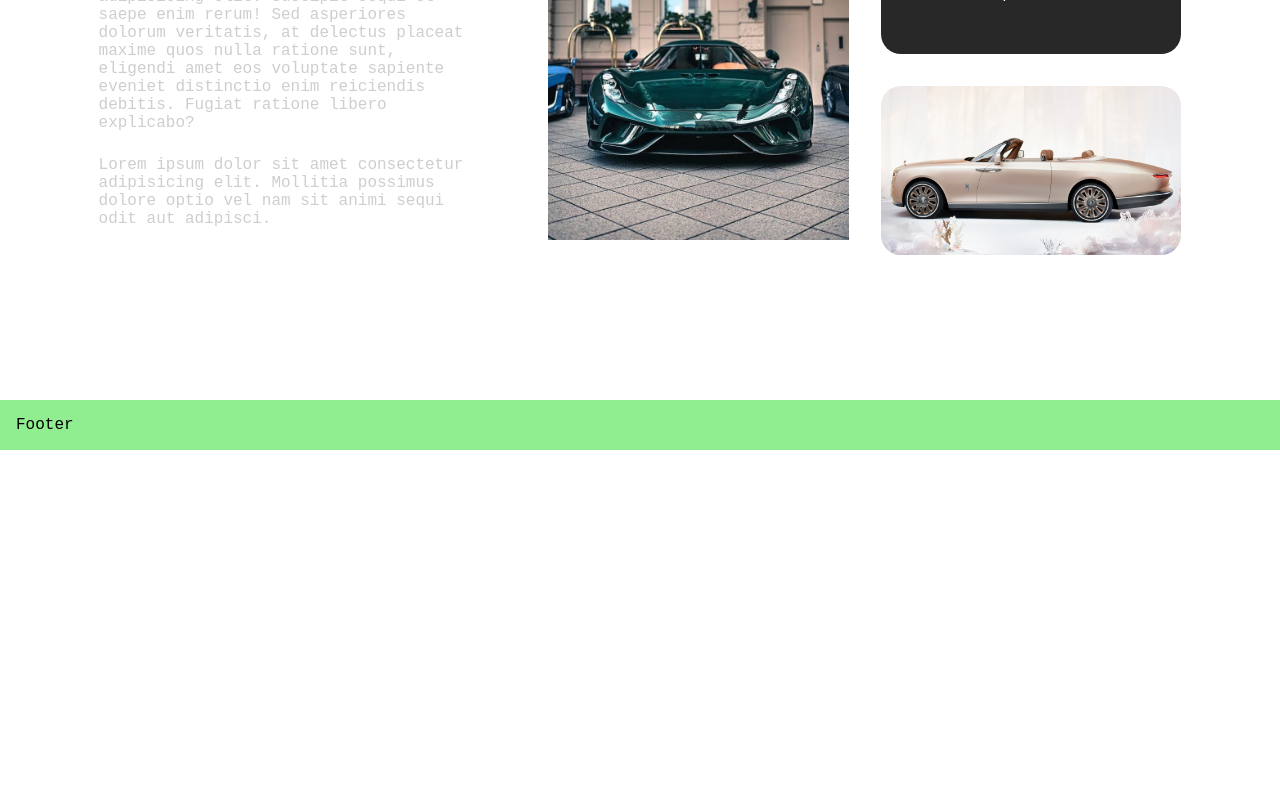
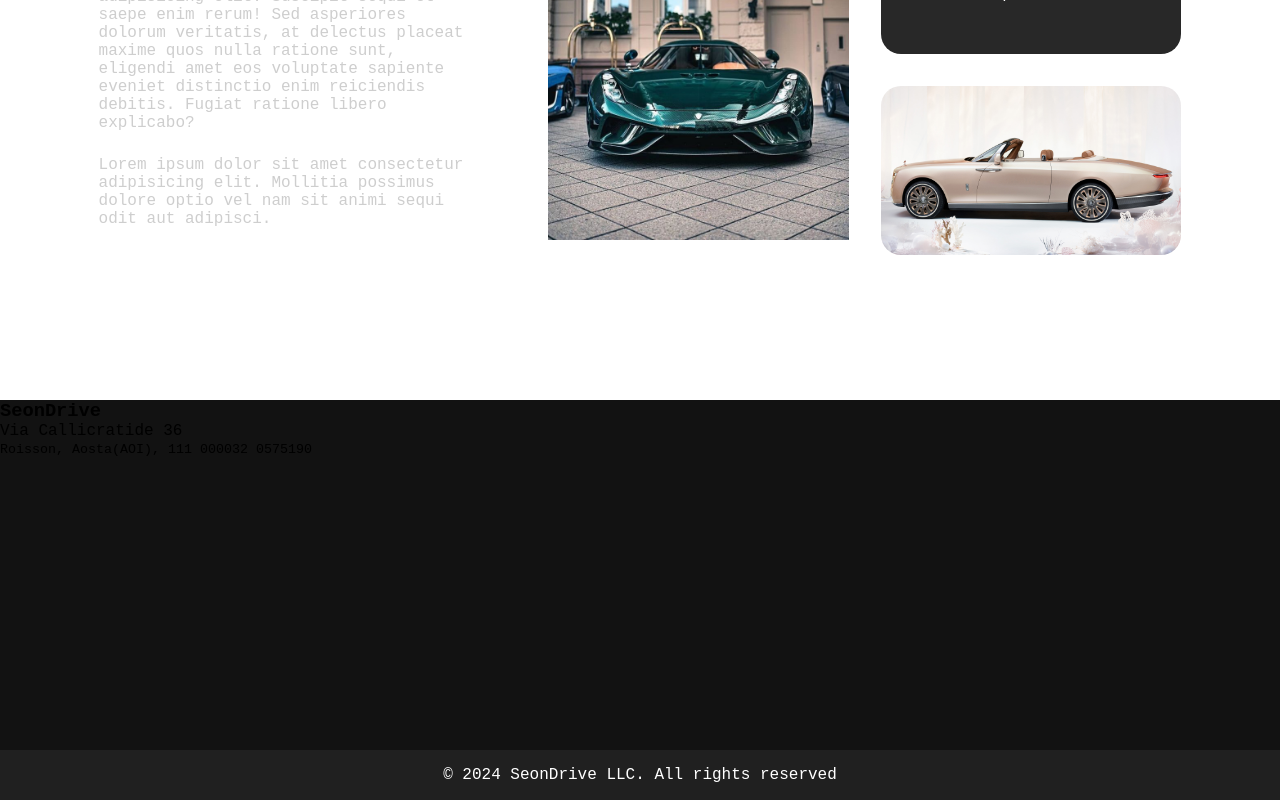
Before and after one commit to Flo-is-dev/SeonDrive, a Next.js app: page / in a window 1280 px wide. Shown: the part 1000-1800 px from the top of the page. Before the commit the page ends 1450 px from the top, so only its background shows below. Built offline with nearby package versions, Linux system fonts and the light colour scheme.

Commit message:
footer updated

```diff
--- a/src/app/layout.tsx
+++ b/src/app/layout.tsx
@@ -6,6 +6,8 @@ import Image from "next/image";
 import GlobalStyles from "@/styles/GlobaleStyles";
 import styled from "styled-components";
 import Lang from "@/components/layout/Lang";
+import Credits from "@/components/common/Credits";
+import Footer from "@/components/common/Footer";
 
 const HeaderLayout = styled.header`
   padding: 1rem;
@@ -33,6 +35,12 @@ const geistMono = localFont({
   weight: "100 900",
 });
 
+const FooterLayout = styled.footer`
+ min-height:400px;
+ background-color: var(--background-gray-dark);
+ position: relative;
+`;
+
 export default function RootLayout({
   children,
 }: {
@@ -55,9 +63,10 @@ export default function RootLayout({
           <Lang />
         </HeaderLayout>
         <main>{children}</main>
-        <footer style={{ backgroundColor: "lightgreen", padding: "1rem" }}>
-          Footer
-        </footer>
+        <FooterLayout>
+            <Footer />
+            <Credits />
+        </FooterLayout >
       </body>
     </html>
   );
--- /dev/null
+++ b/src/components/common/Credits.tsx
@@ -0,0 +1,26 @@
+"use client"
+import styled from "styled-components";
+
+const Section = styled.section`
+  height:50px;
+  background-color: var(--background-gray-light);
+  position: absolute ;
+  bottom: 0 ;
+  width: 100%;
+  display:  flex ;
+  justify-content: center;
+align-items: center;
+
+  p {
+    color:white;
+  }
+`;
+
+const Credits = () => {
+  return (
+    <Section>
+        <p>© 2024 SeonDrive LLC. All rights reserved</p>
+        </Section>
+  )
+}
+export default Credits
--- /dev/null
+++ b/src/components/common/Footer.tsx
@@ -0,0 +1,27 @@
+"use client"
+import styled from "styled-components";
+
+const Section = styled.section`
+  height: 100%;
+`;
+
+const Footer = () => {
+  return (
+    <Section>
+        <div>
+            <h3>SeonDrive</h3>
+            <p>Via Callicratide 36</p>
+            <small>Roisson, Aosta(AOI), 111 000</small>
+            <small>032 0575190</small>
+            <div className="social-icon-container">
+
+            </div>
+        </div>
+
+        <div></div>
+        <div></div>
+        <div></div>
+    </Section>
+  )
+}
+export default Footer
```
